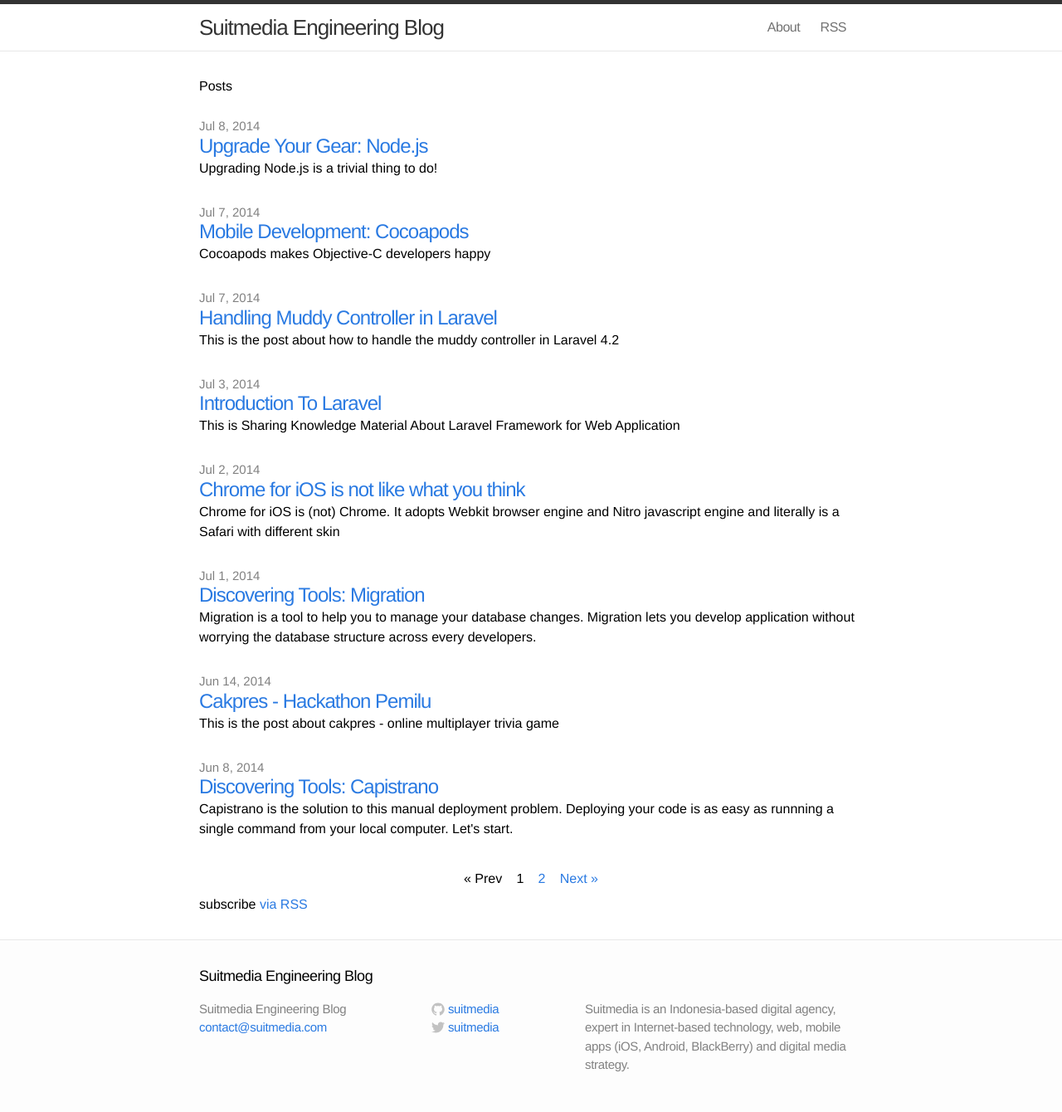
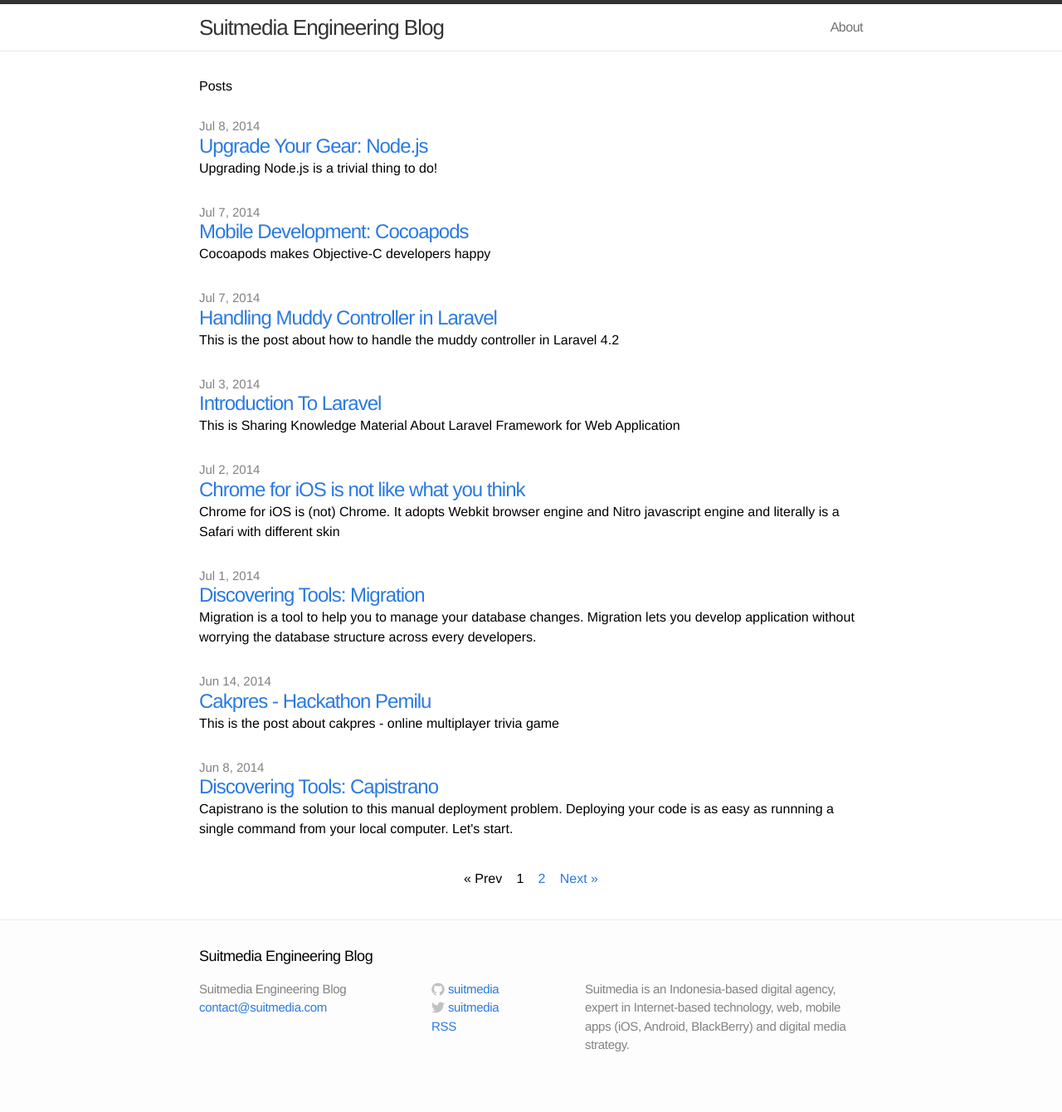
Before and after one commit to suitmedia/suitmedia.github.io, a Jekyll site: the page built from index.html, in a window 1280 px wide. Shown: the whole page at 83% size. Built offline with Jekyll 4.4.1, drawn with Linux system fonts in a browser that asks for light colours; the list of posts is cut into pages by our own code; comment, search, counter and statistics services are not loaded; after the commit the page ends 1316 px from its top, so only the background shows below that.

Commit message:
fix layout and move RSS to footer

```diff
--- a/_includes/footer.html
+++ b/_includes/footer.html
@@ -53,6 +53,9 @@
             <span class="username">{{ site.username }}</span>
           </a>
         </li>
+        <li>
+          <a href="/feed.xml">RSS</a>
+        </li>
       </ul>
     </div>
 
--- a/_includes/header.html
+++ b/_includes/header.html
@@ -17,9 +17,7 @@
         </svg>
       </a>
       <div class="trigger">
-        {% for page in site.pages %}
-          <a class="page-link" href="{{ page.url | prepend: site.baseurl }}">{{ page.title }}</a>
-        {% endfor %}
+        <a class="page-link" href="/about/">About</a>
       </div>
     </nav>
 
--- a/index.html
+++ b/index.html
@@ -48,6 +49,4 @@ layout: default
   </ul>
   {% endif %}
 
-  <p class="rss-subscribe">subscribe <a href="{{ "/feed.xml" | prepend: site.baseurl }}">via RSS</a></p>
-
 </div>
```
Also changed, not shown: other parts of index.html (+1 -0 lines).
